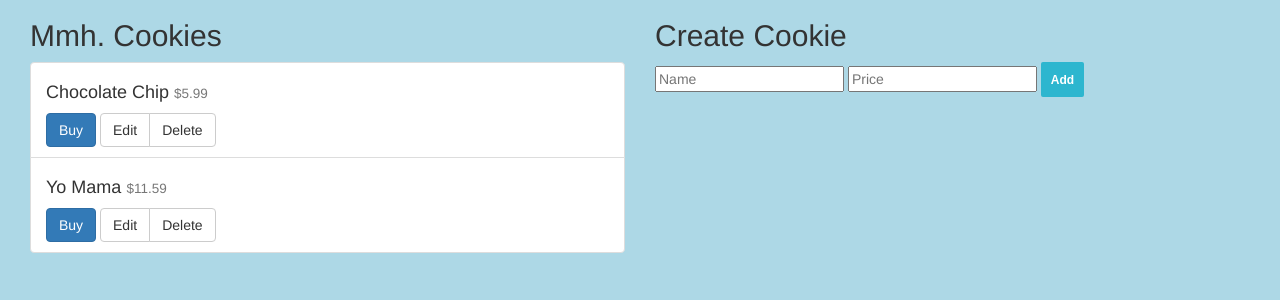
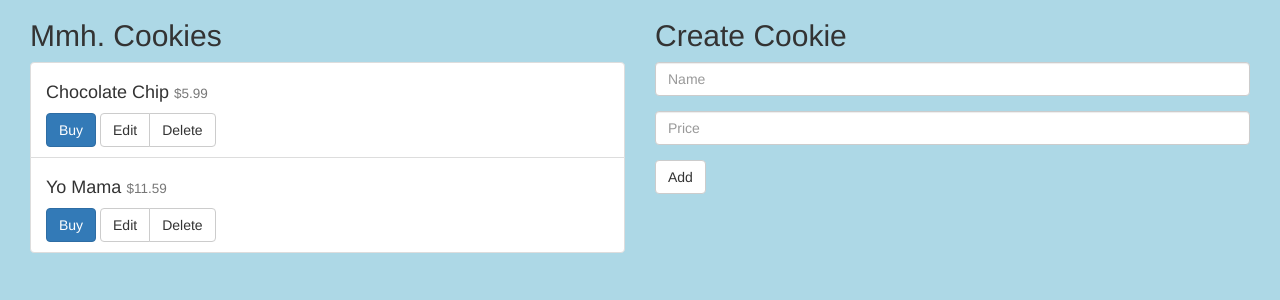
Before and after one commit to JQuinzell/CookieMonster, a Flask app: page /cookies in a window 1280 px wide. Shown: the part 51-351 px from the top of the page. Run offline with Flask 2, Linux system fonts and the light colour scheme; some libraries are stand-ins or nearby versions.

Commit message:
Bootstrap forms

```diff
--- a/application/templates/cookies/index.html
+++ b/application/templates/cookies/index.html
@@ -20,9 +20,16 @@
 </div>
 
 <div class="col-md-6">
-  <h2>Create Cookie</h2>
-  <input type="text" placeholder="Name">
-  <input type="text" placeholder="Price">
-  <button class="button">Add</button>
+  <form>
+    <h2>Create Cookie</h2>
+    <div class="form-group">
+      <input type="text" class="form-control" placeholder="Name">
+    </div>
+    <div class="form-group">
+      <input type="text" class="form-control" placeholder="Price">
+    </div>
+    <button class="btn btn-default">Add</button>
+  </form>
+
 </div>
 {% endblock %}
```
